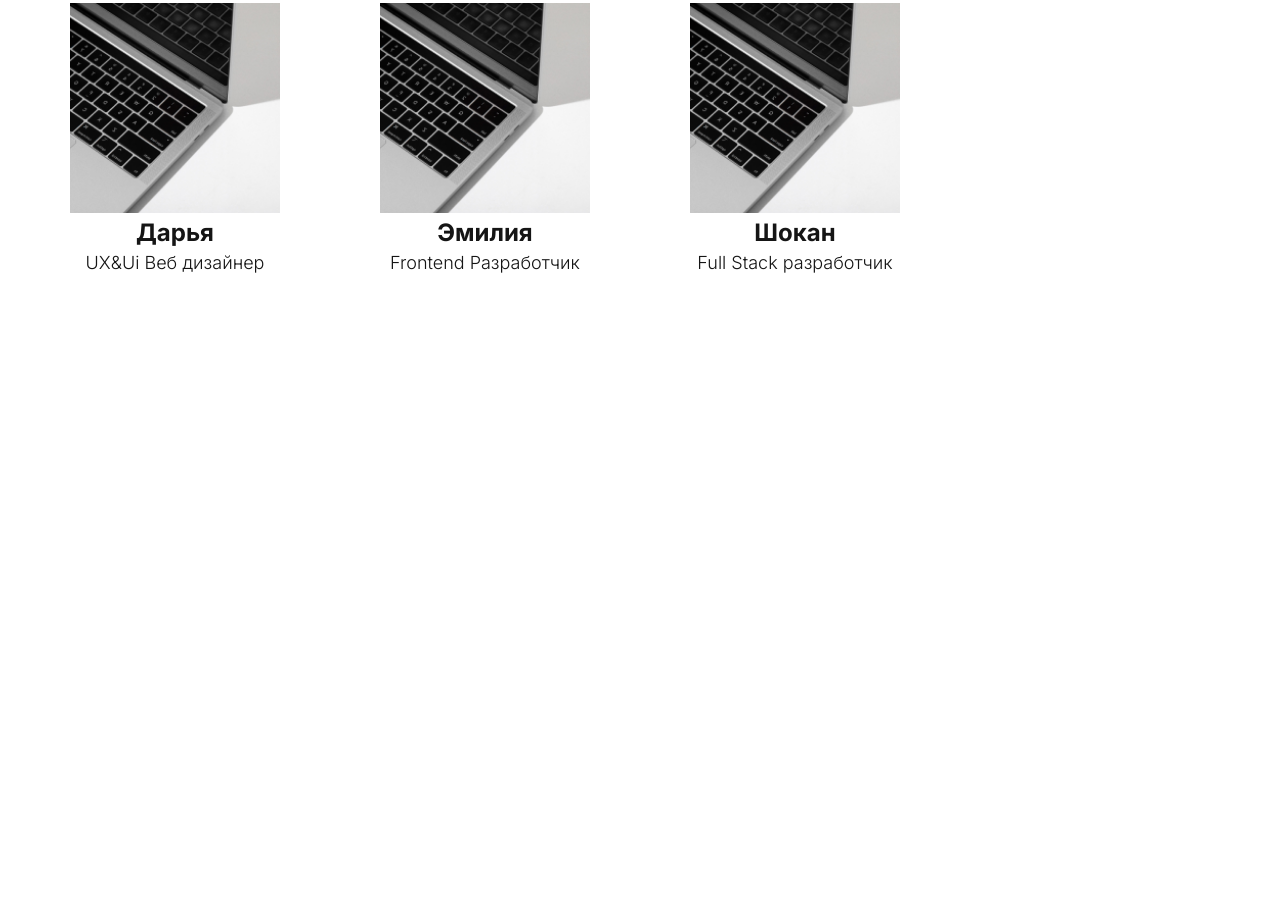
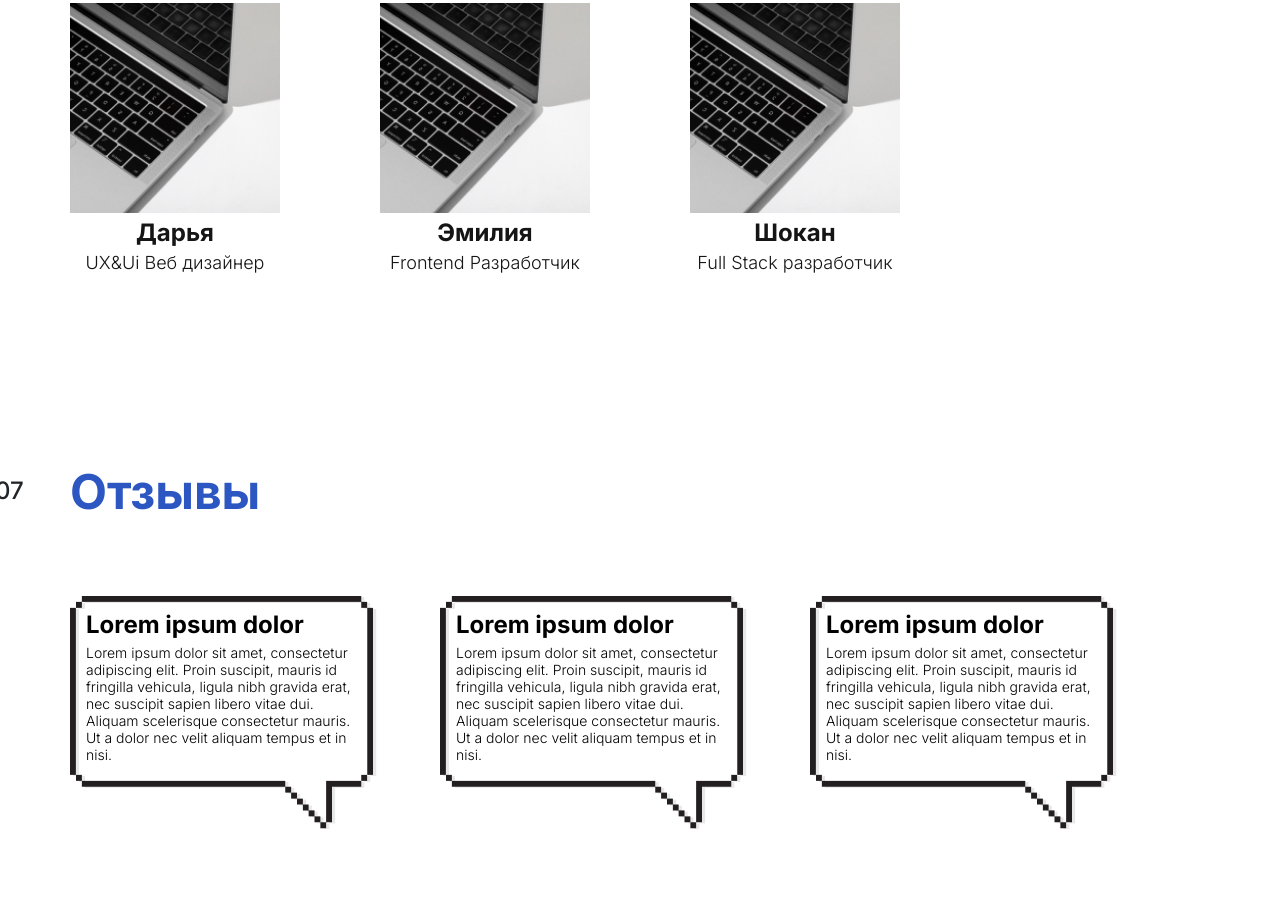
Before and after one commit to ccryptocoder/webdigital, a website: page src/index.html in a window 1280 px wide. Shown: the part 5593-6506 px from the top of the page. Before the commit the page ends 6146 px from the top, so only its background shows below. Drawn offline with nearby package versions, Linux system fonts and the light colour scheme; files that its build step writes are made by us from their sources.

Commit message:
Add reviews

```diff
--- a/src/index.html
+++ b/src/index.html
@@ -438,6 +438,37 @@
                 </div>
             </div>
         </section>
+
+        <section class="reviews">
+            <div class="container">
+                <div class="title">
+                    <div class="title__num">07</div>
+                    <h2 class="title__text">Отзывы</h2>
+                </div>
+
+                <div class="reviews__grid">
+
+                    <div class="reviews-item">
+                        <div class="reviews-item__bg"><img src="img/reviews-item.png" alt=""></div>
+                        <div class="reviews-item__title">Lorem ipsum dolor</div>
+                        <div class="reviews-item__text">Lorem ipsum dolor sit amet, consectetur adipiscing elit. Proin suscipit, mauris id fringilla vehicula, ligula nibh gravida erat, nec suscipit sapien libero vitae dui. Aliquam scelerisque consectetur mauris. Ut a dolor nec velit aliquam tempus et in nisi.</div>
+                    </div>
+
+                    <div class="reviews-item">
+                        <div class="reviews-item__bg"><img src="img/reviews-item.png" alt=""></div>
+                        <div class="reviews-item__title">Lorem ipsum dolor</div>
+                        <div class="reviews-item__text">Lorem ipsum dolor sit amet, consectetur adipiscing elit. Proin suscipit, mauris id fringilla vehicula, ligula nibh gravida erat, nec suscipit sapien libero vitae dui. Aliquam scelerisque consectetur mauris. Ut a dolor nec velit aliquam tempus et in nisi.</div>
+                    </div>
+
+                    <div class="reviews-item">
+                        <div class="reviews-item__bg"><img src="img/reviews-item.png" alt=""></div>
+                        <div class="reviews-item__title">Lorem ipsum dolor</div>
+                        <div class="reviews-item__text">Lorem ipsum dolor sit amet, consectetur adipiscing elit. Proin suscipit, mauris id fringilla vehicula, ligula nibh gravida erat, nec suscipit sapien libero vitae dui. Aliquam scelerisque consectetur mauris. Ut a dolor nec velit aliquam tempus et in nisi.</div>
+                    </div>
+
+                </div>
+            </div>
+        </section>
     </main>
 </body>
 </html>
--- /dev/null
+++ b/src/sass/blocks/_reviews.scss
@@ -0,0 +1,35 @@
+.reviews {
+    padding: 80px 0;
+    &__grid {
+        margin-top: 75px;
+        display: grid;
+        grid-template-columns: repeat(3, 305px);
+        grid-template-rows: 234px;
+        grid-auto-rows: 234px;
+        column-gap: 65px;
+        row-gap: 30px;
+    }
+    &-item {
+        padding: 14px 14px 55px 16px;
+        position: relative;
+        &__bg {
+            position: absolute;
+            top: 0;
+            left: 0;
+            z-index: -1;
+        }
+        &__title {
+            font-weight: 700;
+            font-size: 24px;
+            line-height: 29px;
+            color: #000000;
+        }
+        &__text {
+            margin-top: 5px;
+            font-weight: 300;
+            font-size: 14px;
+            line-height: 17px;
+            color: #000000;
+        }
+    }
+}
--- a/src/sass/style.scss
+++ b/src/sass/style.scss
@@ -15,3 +15,4 @@
 @import 'blocks/plan';
 @import 'blocks/team';
 @import 'blocks/web-service';
+@import 'blocks/reviews';
```
Also changed, not shown: dist/css/style.min.css, dist/img/reviews-item.png (added), dist/index.html, src/img/reviews-item.png (added).
